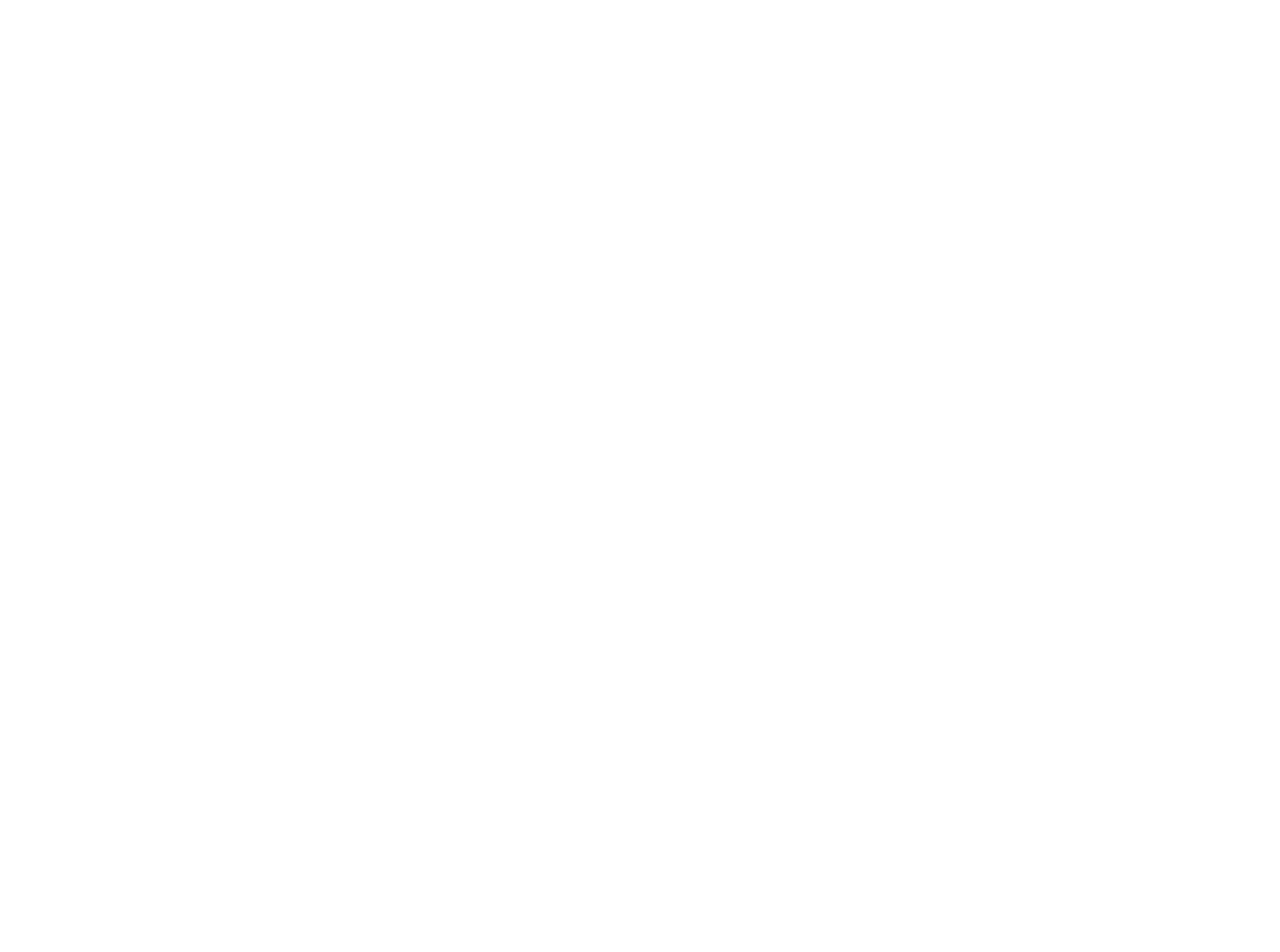
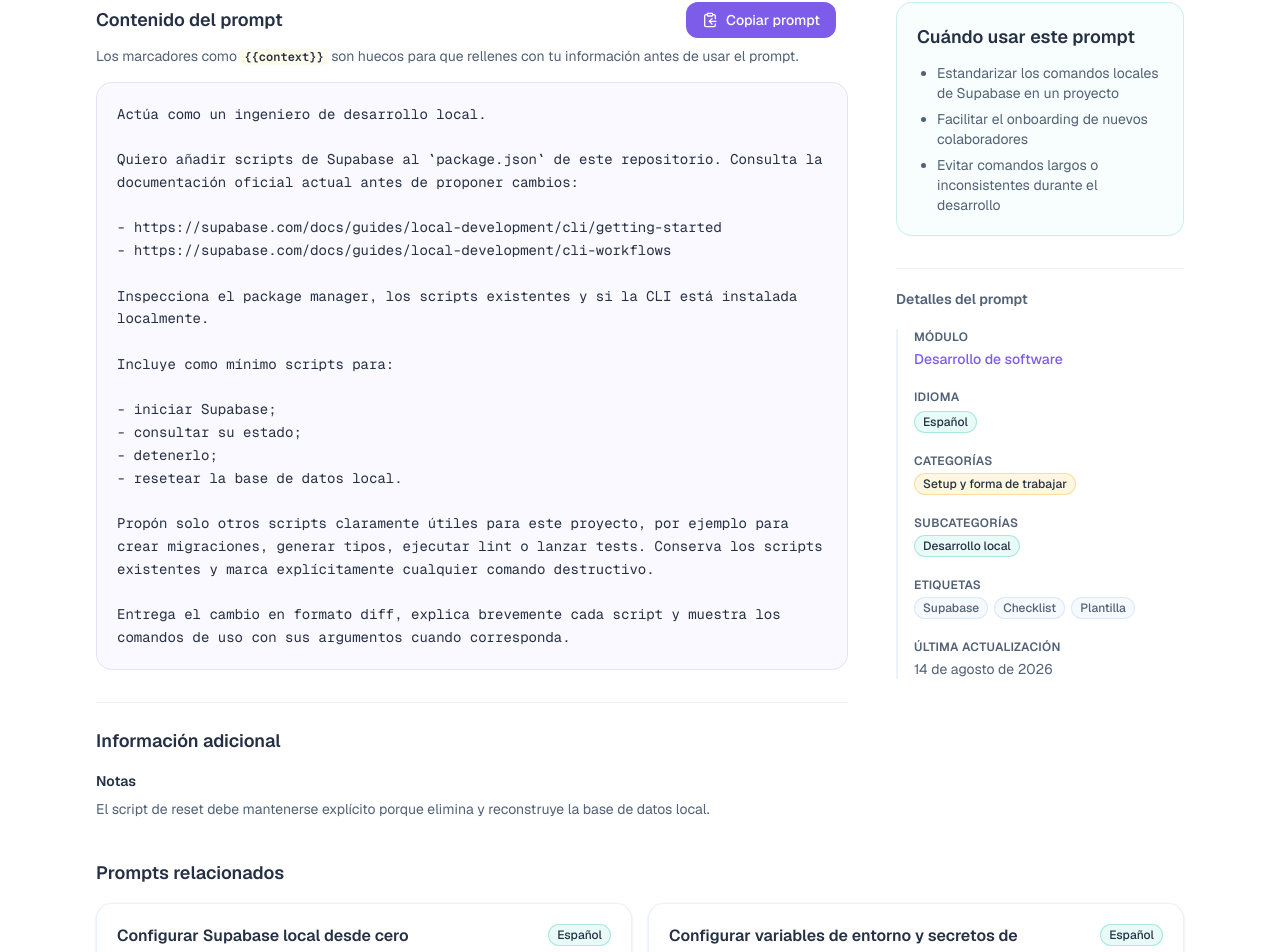
Before and after one commit to josemn24/xesmona-prompt-library, a Next.js app: page /prompts/anadir-scripts-de-supabase-al-package-json in a window 1280 px wide. Before the commit this address had no page. Shown: the part 299-1251 px from the top of the page. Before the commit the page ends 800 px from the top, so only its background shows below. Built offline with nearby package versions, Linux system fonts and the light colour scheme.

Commit message:
feat: add supabase set up prompt

```diff
--- a/src/data/prompts/software-development.ts
+++ b/src/data/prompts/software-development.ts
@@ -1408,6 +1408,137 @@
     updatedAt: "2026-02-20",
   },
   {
+    id: "setup-supabase-local-project",
+    slug: "configurar-supabase-local-desde-cero",
+    title: "Configurar Supabase local desde cero",
+    description:
+      "Plan breve y adaptado al repositorio para preparar y arrancar Supabase local desde cero.",
+    content: `Actúa como un ingeniero experto en desarrollo local.
+
+Configura y arranca Supabase local desde cero en este repositorio. Antes de actuar, consulta la documentación oficial actual:
+
+- https://supabase.com/docs/guides/local-development
+- https://supabase.com/docs/guides/local-development/cli/getting-started
+- https://supabase.com/docs/guides/local-development/cli-workflows
+
+Inspecciona el repositorio y adapta la solución al framework, package manager y convenciones existentes.
+
+Realiza únicamente estas tareas:
+
+- comprueba que exista un runtime compatible con Docker;
+- instala la CLI como dependencia de desarrollo si falta;
+- inicializa \`supabase/\`;
+- arranca el stack local y muestra cómo comprobar su estado.
+
+No añadas todavía scripts de \`package.json\`, esquema, migraciones, seed, tipos ni variables de entorno. No ejecutes acciones remotas como \`login\`, \`link\` o \`db push\`. No sobrescribas cambios existentes.
+
+Entrega:
+
+1. decisiones tomadas;
+2. archivos creados o modificados;
+3. comandos para verificar el setup;
+4. cuestiones pendientes o decisiones que deba tomar.`,
+    language: "es",
+    module: "software-development",
+    category: "project-setup-and-workflow",
+    subcategories: ["local-development"],
+    tags: ["supabase", "docker", "checklist"],
+    useCases: [
+      "Preparar Supabase local al comenzar un proyecto nuevo",
+      "Adaptar el setup de Supabase a un repositorio existente",
+      "Estandarizar el onboarding local de un equipo",
+    ],
+    notes:
+      "El prompt cubre únicamente el arranque local; los scripts, la configuración de datos y la verificación avanzada se tratan en prompts separados.",
+    createdAt: "2026-08-14",
+    updatedAt: "2026-08-14",
+  },
+  {
+    id: "add-supabase-package-scripts",
+    slug: "anadir-scripts-de-supabase-al-package-json",
+    title: "Añadir scripts de Supabase al package.json",
+    description:
+      "Añade comandos npm claros y seguros para manejar el entorno local de Supabase y las tareas habituales del proyecto.",
+    content: `Actúa como un ingeniero de desarrollo local.
+
+Quiero añadir scripts de Supabase al \`package.json\` de este repositorio. Consulta la documentación oficial actual antes de proponer cambios:
+
+- https://supabase.com/docs/guides/local-development/cli/getting-started
+- https://supabase.com/docs/guides/local-development/cli-workflows
+
+Inspecciona el package manager, los scripts existentes y si la CLI está instalada localmente.
+
+Incluye como mínimo scripts para:
+
+- iniciar Supabase;
+- consultar su estado;
+- detenerlo;
+- resetear la base de datos local.
+
+Propón solo otros scripts claramente útiles para este proyecto, por ejemplo para crear migraciones, generar tipos, ejecutar lint o lanzar tests. Conserva los scripts existentes y marca explícitamente cualquier comando destructivo.
+
+Entrega el cambio en formato diff, explica brevemente cada script y muestra los comandos de uso con sus argumentos cuando corresponda.`,
+    language: "es",
+    module: "software-development",
+    category: "project-setup-and-workflow",
+    subcategories: ["local-development"],
+    tags: ["supabase", "checklist", "template"],
+    useCases: [
+      "Estandarizar los comandos locales de Supabase en un proyecto",
+      "Facilitar el onboarding de nuevos colaboradores",
+      "Evitar comandos largos o inconsistentes durante el desarrollo",
+    ],
+    notes:
+      "El script de reset debe mantenerse explícito porque elimina y reconstruye la base de datos local.",
+    createdAt: "2026-08-14",
+    updatedAt: "2026-08-14",
+  },
+  {
+    id: "configure-supabase-environment-secrets",
+    slug: "configurar-variables-entorno-secretos-supabase",
+    title: "Configurar variables de entorno y secretos de Supabase",
+    description:
+      "Organiza la configuración local de Supabase y separa las variables públicas de los secretos sin exponer credenciales.",
+    content: `Actúa como un ingeniero experto en configuración segura de aplicaciones.
+
+Configura las variables de entorno y los secretos de Supabase en este repositorio. Antes de actuar, consulta la documentación oficial actual:
+
+- https://supabase.com/docs/guides/local-development/managing-config
+- https://supabase.com/docs/guides/local-development/cli-workflows
+
+Inspecciona el framework, los archivos de entorno existentes, el \`.gitignore\`, \`supabase/config.toml\` y cómo la aplicación lee sus variables.
+
+Realiza solo los cambios necesarios para:
+
+- crear o actualizar un archivo de ejemplo sin valores secretos;
+- excluir del control de versiones los archivos de entorno locales;
+- configurar la URL local y la clave pública de Supabase según las convenciones del proyecto;
+- mantener cualquier clave secreta o de administración únicamente en el servidor;
+- usar referencias \`env(...)\` en \`config.toml\` cuando la configuración local necesite secretos.
+
+No inventes credenciales, no expongas secretos al cliente y no ejecutes acciones remotas. Conserva la configuración existente y señala cualquier variable cuyo origen o ámbito no esté claro.
+
+Entrega:
+
+1. el diff de los archivos modificados;
+2. una tabla de variables con nombre, ámbito y archivo donde deben definirse;
+3. los pasos para completar la configuración local sin compartir secretos.`,
+    language: "es",
+    module: "software-development",
+    category: "project-setup-and-workflow",
+    subcategories: ["environment-configuration"],
+    tags: ["supabase", "checklist", "template"],
+    useCases: [
+      "Preparar las variables de entorno al configurar Supabase local",
+      "Revisar si una clave de Supabase puede llegar al cliente",
+      "Documentar la configuración necesaria para nuevos colaboradores",
+    ],
+    notes:
+      "El prompt no crea credenciales reales: genera configuración segura y deja al desarrollador completar los valores locales.",
+    createdAt: "2026-08-14",
+    updatedAt: "2026-08-14",
+  },
+  {
     id: "write-git-commit-messages",
     slug: "escribir-mensajes-de-commit",
     title: "Escribir mensajes de commit útiles",
--- a/src/data/subcategories.ts
+++ b/src/data/subcategories.ts
@@ -47,6 +47,8 @@
   { id: "database-migrations", label: "Migraciones de base de datos", category: "data" },
 
   // Desarrollo de software: setup y mantenimiento
+  { id: "local-development", label: "Desarrollo local", category: "project-setup-and-workflow" },
+  { id: "environment-configuration", label: "Configuración del entorno", category: "project-setup-and-workflow" },
   { id: "commits", label: "Commits", category: "project-setup-and-workflow" },
   { id: "git", label: "Git", category: "project-setup-and-workflow" },
   { id: "legacy-code", label: "Código legado", category: "maintenance-and-evolution" },
--- a/src/data/tags.ts
+++ b/src/data/tags.ts
@@ -8,6 +8,7 @@
   { id: "sql", label: "SQL", facet: "technology" },
   { id: "postgresql", label: "PostgreSQL", facet: "technology" },
   { id: "docker", label: "Docker", facet: "technology" },
+  { id: "supabase", label: "Supabase", facet: "technology" },
   { id: "api", label: "API", facet: "technology" },
   { id: "rest", label: "REST", facet: "technology" },
   { id: "git", label: "Git", facet: "technology" },
```
Also changed, not shown: 2 other files (tests, documents, lock files or other folders).
